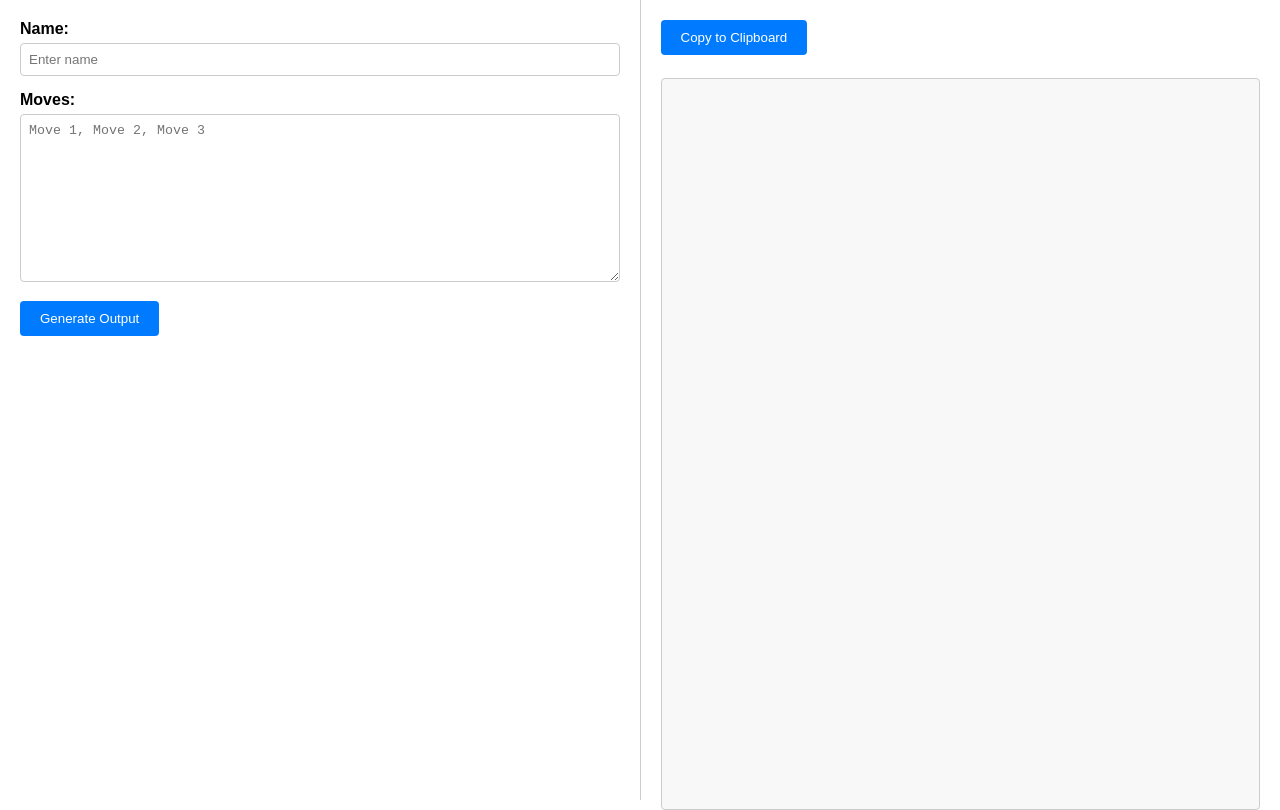
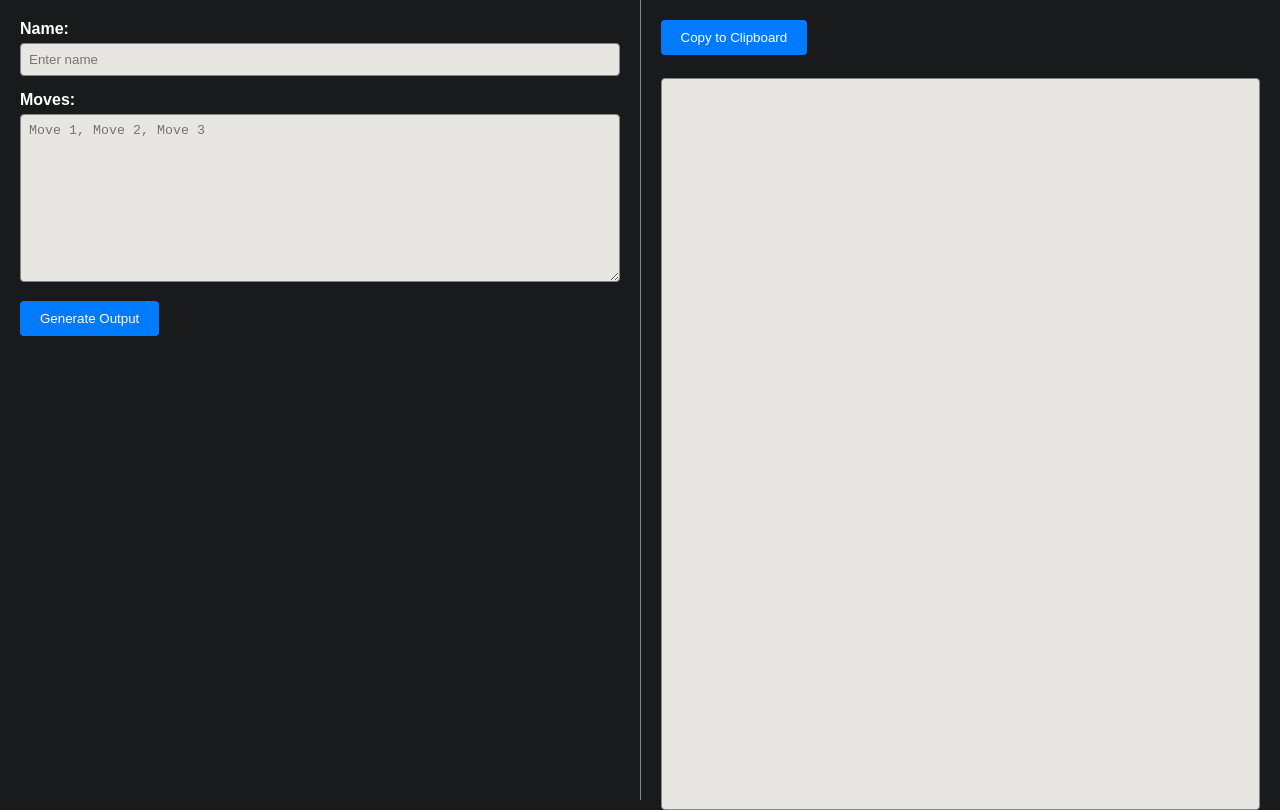
Before and after one commit to ZevZX/LearnsetFormatter, a plain HTML site: page index.html in a window 1280 px wide. Drawn offline with Linux system fonts and the light colour scheme.

Commit message:
Update index.html

```diff
--- a/index.html
+++ b/index.html
@@ -10,6 +10,8 @@
             font-family: Arial, sans-serif;
             margin: 0;
             padding: 0;
+            background-color: #181a1b;
+            color: #ffffff;
         }
 
         .container {
@@ -25,7 +27,7 @@
         }
 
         .input-container {
-            border-right: 1px solid #ccc;
+            border-right: 1px solid #868686;
         }
 
         label {
@@ -34,12 +36,17 @@
             font-weight: bold;
         }
 
+        #nameInput, #movesInput {
+            background-color: #e8e6e3;
+            color: #ffffff;
+        }
+
         input[type="text"],
         textarea {
             width: 100%;
             padding: 8px;
             margin-bottom: 15px;
-            border: 1px solid #ccc;
+            border: 1px solid #868686;
             border-radius: 4px;
             box-sizing: border-box;
         }
@@ -59,9 +66,9 @@
 
         #output {
             white-space: pre;
-            background-color: #f8f8f8;
+            background-color: #e8e6e3;
             padding: 15px;
-            border: 1px solid #ccc;
+            border: 1px solid #868686;
             border-radius: 4px;
             height: calc(100vh - 100px);
             overflow-y: auto;
@@ -79,7 +86,7 @@
 
             .input-container {
                 border-right: none;
-                border-bottom: 1px solid #ccc;
+                border-bottom: 1px solid #868686;
             }
 
             #output {
```
